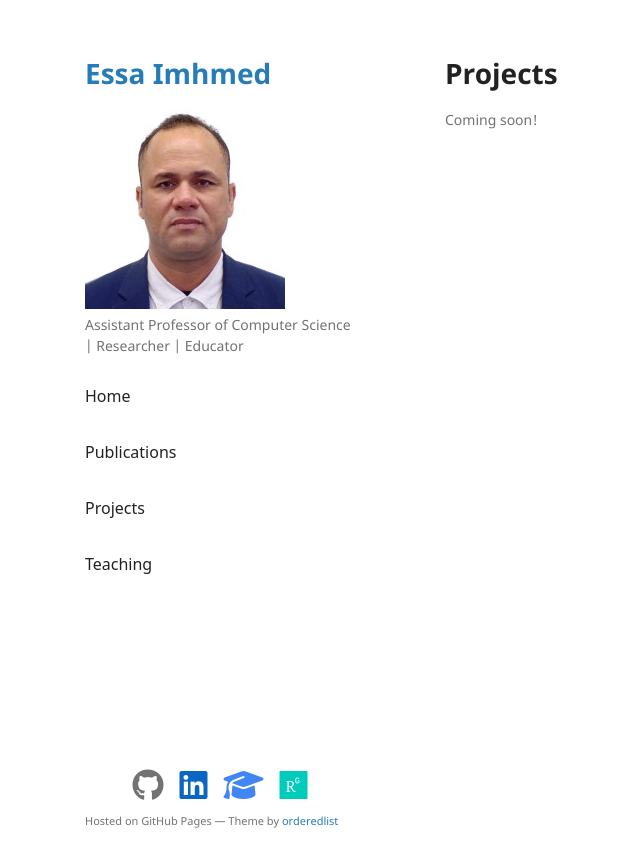
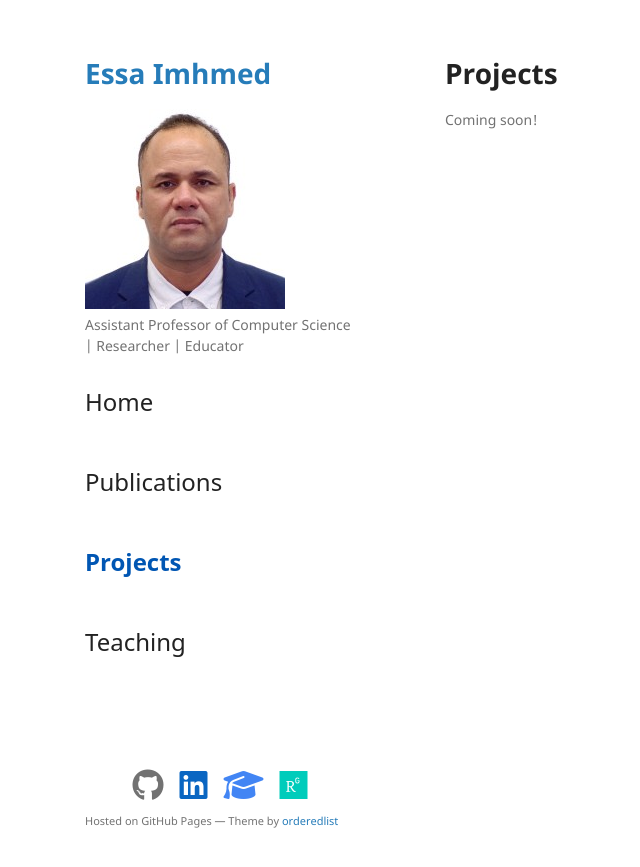
Before and after one commit to imhmede/imhmede.github.io, a Jekyll site: the page built from projects.md, in a window 1280 px wide. Shown: the top 867 px of the page, without its empty margins (125-765 px from the left). Built offline with Jekyll 4.4.1, drawn with Linux system fonts in a browser that asks for light colours.

```diff
--- a/_layouts/default.html
+++ b/_layouts/default.html
@@ -35,11 +35,12 @@
 
 
         <ul class="menu">
-          <li><a href="{{ '/' | relative_url }}">Home</a></li>
-          <li><a href="{{ '/publication.html' | relative_url }}">Publications</a></li>
-          <li><a href="{{ '/projects.html' | relative_url }}">Projects</a></li>
-          <li><a href="{{ '/teaching.html' | relative_url }}">Teaching</a></li>
+          <li><a href="{{ '/' | relative_url }}" class="{% if page.url == '/' %}active{% endif %}">Home</a></li>
+          <li><a href="{{ '/publication.html' | relative_url }}" class="{% if page.url == '/publication.html' %}active{% endif %}">Publications</a></li>
+          <li><a href="{{ '/projects.html' | relative_url }}" class="{% if page.url == '/projects.html' %}active{% endif %}">Projects</a></li>
+          <li><a href="{{ '/teaching.html' | relative_url }}" class="{% if page.url == '/teaching.html' %}active{% endif %}">Teaching</a></li>
         </ul>
+
 
 
         <!-- {% if site.show_downloads %}
--- a/assets/css/style.scss
+++ b/assets/css/style.scss
@@ -103,3 +103,41 @@
 ul.icon-menu a.researchgate {
   color: #00CCBB;
 }
+
+/* Reset basic menu styles */
+.menu {
+  list-style: none;
+  margin: 0;
+  padding: 0;
+  display: flex;
+  flex-direction: column; /* Vertical layout */
+  align-items: flex-start; /* Align items to the left */
+  gap: 0.75rem; /* Space between items */
+  font-family: inherit; /* Inherit site font */
+}
+
+/* Menu links */
+.menu a {
+  text-decoration: none;
+  font-size: 1.5rem; /* Approximate H2 size */
+  color: #333; /* Default color */
+  font-weight: normal;
+  padding: 0.25rem 0.5rem;
+  transition: color 0.3s, font-weight 0.3s;
+}
+
+/* Hover effect */
+.menu a:hover {
+  color: #0056b3;
+}
+
+/* Active page highlight */
+.menu a.active {
+  font-weight: bold;
+  color: #0056b3;
+}
+
+/* Optional: Add spacing or a subtle border */
+.menu li {
+  padding: 0; /* No extra padding needed */
+}
```
